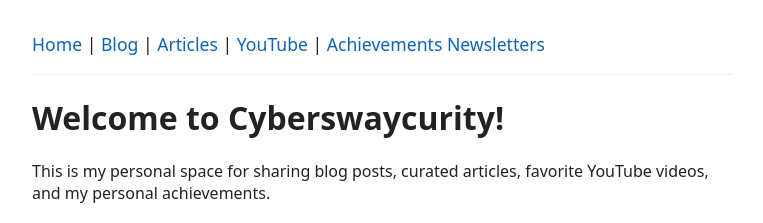
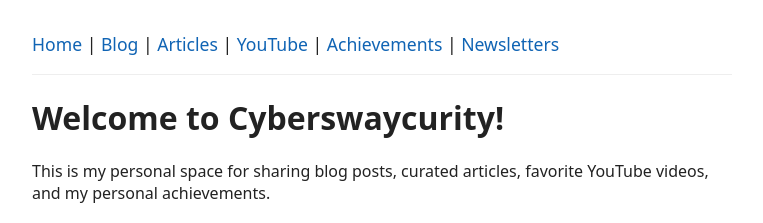
Before and after one commit to cyberswaycurity/cyberswaycurity.github.io, a Jekyll site: the page built from index.md, in a window 1280 px wide. Shown: the top 223 px of the page, without its empty margins (258-1021 px from the left). Built offline with Jekyll 4.4.1, drawn with Linux system fonts in a browser that asks for light colours.

```diff
--- a/_layouts/default.html
+++ b/_layouts/default.html
@@ -12,7 +12,7 @@
       <a href="{{ '/blog/' | relative_url }}">Blog</a> |
       <a href="{{ '/articles/' | relative_url }}">Articles</a> |
       <a href="{{ '/youtube/' | relative_url }}">YouTube</a> |
-      <a href="{{ '/achievements/' | relative_url }}">Achievements</a>
+      <a href="{{ '/achievements/' | relative_url }}">Achievements</a> |
       <a href="{{ '/newsletters/' | relative_url }}">Newsletters</a>
     </nav>
     <hr>
```
